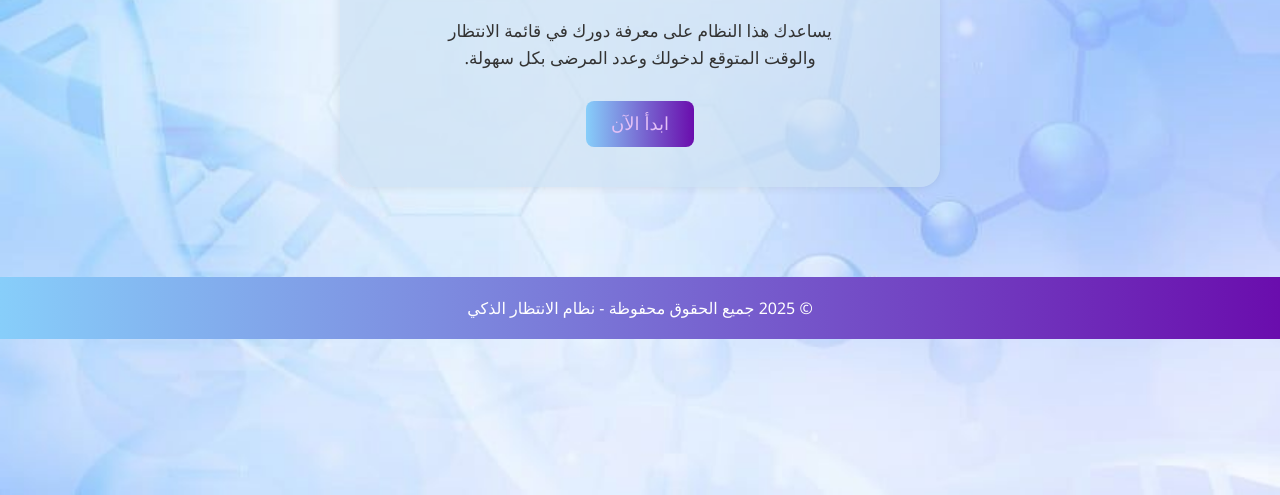
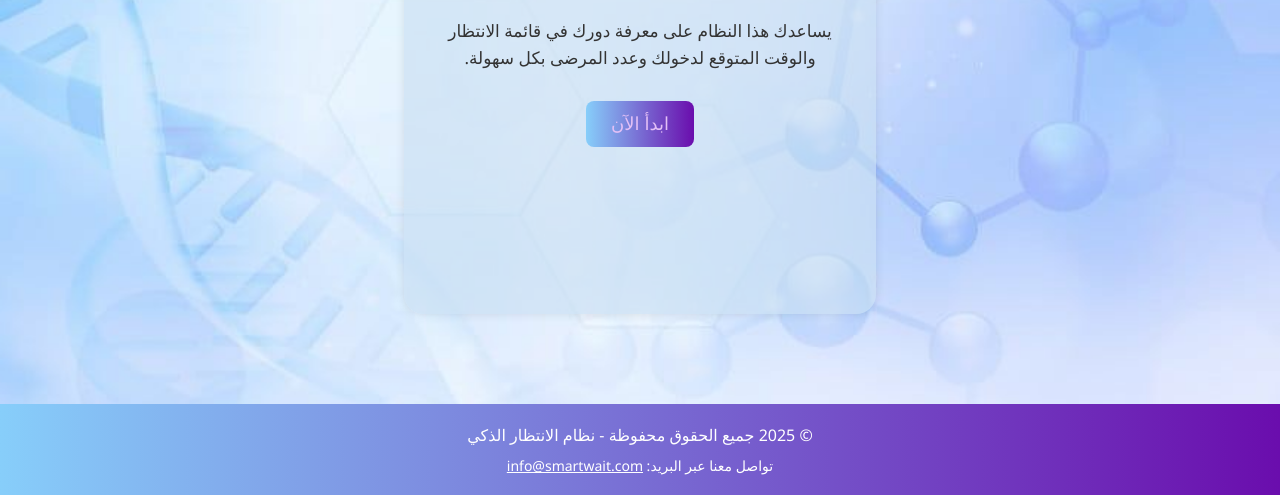
Before and after one commit to Gamih332/smartwait, a plain HTML site: page index.html in a window 1280 px wide. Shown: the part 305-800 px from the top of the page. Drawn offline with Linux system fonts and the light colour scheme.

Commit message:
تحديث تصميم index.html والفوتر ليتناسق مع تخطيط flex

```diff
--- a/footer.html
+++ b/footer.html
@@ -7,7 +7,29 @@
       padding: 20px;
       font-size: 16px;
       font-family: 'Segoe UI', sans-serif;
+      width: 100%;
+    }
+
+    .contact {
+      margin-top: 10px;
+      font-size: 14px;
+    }
+
+    .contact a {
+      color: #fff;
+      text-decoration: underline;
+    }
+
+    @media (max-height: 600px) {
+      footer {
+        position: static;
+      }
     }
   </style>
+
   &copy; 2025 جميع الحقوق محفوظة - نظام الانتظار الذكي
+  <div class="contact">
+    تواصل معنا عبر البريد:
+    <a href="mailto:info@smartwait.com">info@smartwait.com</a>
+  </div>
 </footer>
--- a/index.html
+++ b/index.html
@@ -5,10 +5,21 @@
   <title>الانتظار الذكي للمواعيد</title>
   <meta name="viewport" content="width=device-width, initial-scale=1.0">
   <style>
-    * { box-sizing: border-box; margin: 0; padding: 0; }
+    * {
+      box-sizing: border-box;
+      margin: 0;
+      padding: 0;
+    }
+
+    html, body {
+      height: 100%;
+      font-family: 'Segoe UI', sans-serif;
+    }
 
     body {
-      font-family: 'Segoe UI', sans-serif;
+      display: flex;
+      flex-direction: column;
+      min-height: 100vh;
       background: url('mg4.jpg') no-repeat center center fixed;
       background-size: cover;
     }
@@ -18,6 +29,7 @@
     }
 
     .main {
+      flex: 1; /* يجعل المحتوى يتمدد ويدفع الفوتر لأسفل */
       text-align: center;
       background-color: rgba(202, 223, 243, 0.659);
       margin: 120px auto 90px;
@@ -63,10 +75,10 @@
 </head>
 <body>
 
-  <!-- ✅ تضمين الهيدر -->
+  <!-- ✅ الهيدر -->
   <div id="header"></div>
 
-  <!-- ✅ محتوى الصفحة -->
+  <!-- ✅ المحتوى -->
   <div class="main">
     <h1>مرحبًا بك في نظام الانتظار الذكي</h1>
     <p>وفر وقتك وانتظر دورك بذكاء وسهولة.</p>
@@ -77,18 +89,22 @@
     <button class="start-btn" onclick="start()">ابدأ الآن</button>
   </div>
 
-  <!-- ✅ تضمين الفوتر -->
+  <!-- ✅ الفوتر -->
   <div id="footer"></div>
 
-  <!-- ✅ سكربت لتضمين الهيدر والفوتر -->
+  <!-- ✅ استدعاء ملفات الهيدر والفوتر -->
   <script>
-    fetch('header.html').then(res => res.text()).then(data => {
-      document.getElementById('header').innerHTML = data;
-    });
+    fetch('header.html')
+      .then(res => res.text())
+      .then(data => {
+        document.getElementById('header').innerHTML = data;
+      });
 
-    fetch('footer.html').then(res => res.text()).then(data => {
-      document.getElementById('footer').innerHTML = data;
-    });
+    fetch('footer.html')
+      .then(res => res.text())
+      .then(data => {
+        document.getElementById('footer').innerHTML = data;
+      });
 
     function start() {
       window.location.href = "register.html";
```
